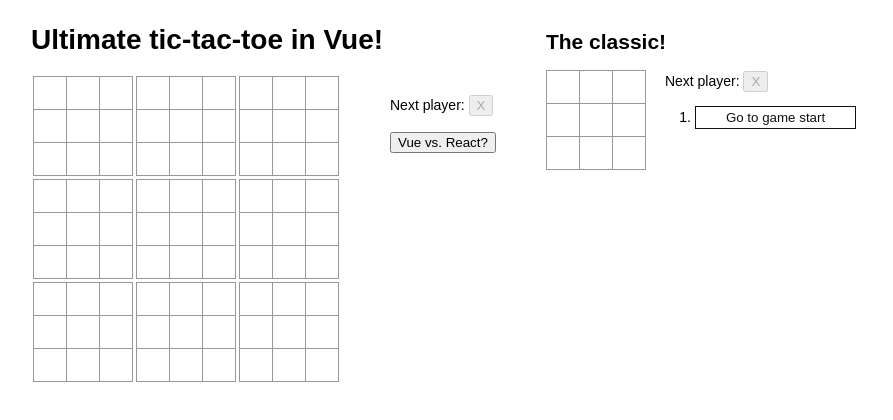
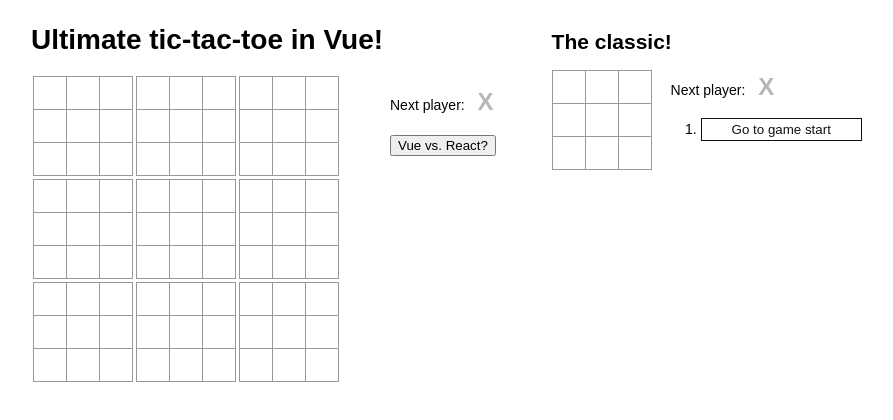
Before and after one commit to ldgit/vue-tic-tac-toe, a Vue app: page / in a window 1280 px wide. Shown: the top 420 px of the page, without its empty margins (9-902 px from the left). Built offline with nearby package versions, Linux system fonts and the light colour scheme; the HTML template or start-up script is replaced by a standard one.

Commit message:
player icon display now uses correct css class

```diff
--- a/src/components/Status.vue
+++ b/src/components/Status.vue
@@ -1,11 +1,20 @@
 <template>
   <div class="game-status" data-testid="gameStatus">
-    {{ description }}: <button :class=playerIconClass type="button" disabled>{{ player }}</button>
+    {{ description }}: <button :class="playerIconClass" type="button" disabled>{{ player }}</button>
   </div>
 </template>
 
 <script>
+import { getPlayerEmblemClasses } from '../helpers';
+
 export default {
-  props: ['description', 'playerIconClass', 'player', 'specialIcons'],
+  props: ['description', 'player', 'specialIcons'],
+  computed: {
+    playerIconClass: function () {
+      const { player, specialIcons } = this;
+
+      return getPlayerEmblemClasses({ value: player, specialIcons });
+    },
+  },
 };
 </script>
```
